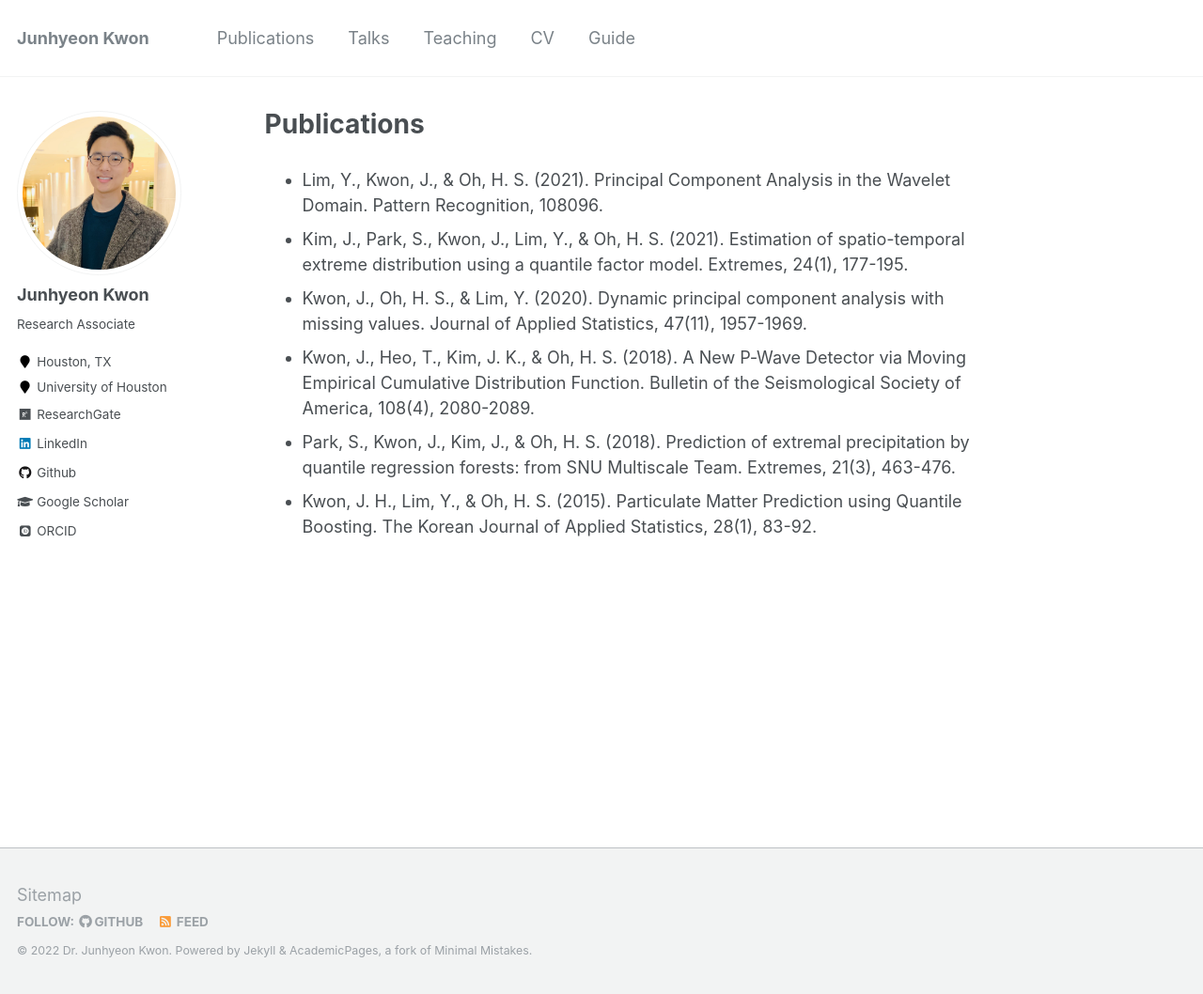
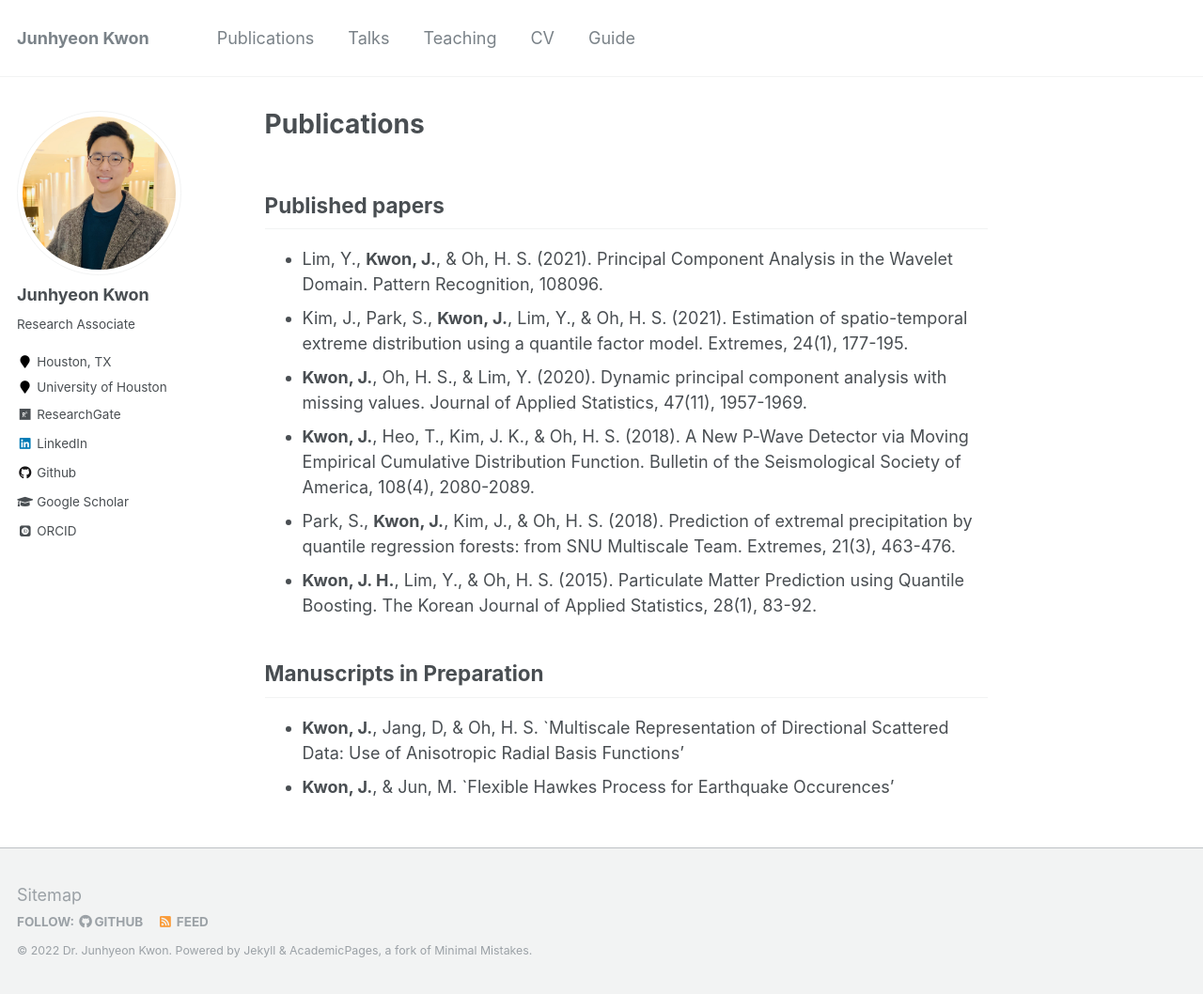
Before and after one commit to JunhyeonKwon/junhyeonkwon.github.io, a Jekyll site: the page built from _pages/publications.md, in a window 1280 px wide and 1058 px high. Shown: the whole window at 94% size. Built offline with Jekyll 4.4.1, drawn with Linux system fonts in a browser that asks for light colours; some web fonts are replaced.

Commit message:
Update publications.md

```diff
--- a/_pages/publications.md
+++ b/_pages/publications.md
@@ -4,9 +4,16 @@ permalink: /publications/
 author_profile: true
 ---
 
-- Lim, Y., Kwon, J., & Oh, H. S. (2021). Principal Component Analysis in the Wavelet Domain. Pattern Recognition, 108096.
-- Kim, J., Park, S., Kwon, J., Lim, Y., & Oh, H. S. (2021). Estimation of spatio-temporal extreme distribution using a quantile factor model. Extremes, 24(1), 177-195.
-- Kwon, J., Oh, H. S., & Lim, Y. (2020). Dynamic principal component analysis with missing values. Journal of Applied Statistics, 47(11), 1957-1969.
-- Kwon, J., Heo, T., Kim, J. K., & Oh, H. S. (2018). A New P‐Wave Detector via Moving Empirical Cumulative Distribution Function. Bulletin of the Seismological Society of America, 108(4), 2080-2089.
-- Park, S., Kwon, J., Kim, J., & Oh, H. S. (2018). Prediction of extremal precipitation by quantile regression forests: from SNU Multiscale Team. Extremes, 21(3), 463-476.
-- Kwon, J. H., Lim, Y., & Oh, H. S. (2015). Particulate Matter Prediction using Quantile Boosting. The Korean Journal of Applied Statistics, 28(1), 83-92.
+## Published papers
+
+- Lim, Y., **Kwon, J.**, & Oh, H. S. (2021). Principal Component Analysis in the Wavelet Domain. Pattern Recognition, 108096.
+- Kim, J., Park, S., **Kwon, J.**, Lim, Y., & Oh, H. S. (2021). Estimation of spatio-temporal extreme distribution using a quantile factor model. Extremes, 24(1), 177-195.
+- **Kwon, J.**, Oh, H. S., & Lim, Y. (2020). Dynamic principal component analysis with missing values. Journal of Applied Statistics, 47(11), 1957-1969.
+- **Kwon, J.**, Heo, T., Kim, J. K., & Oh, H. S. (2018). A New P‐Wave Detector via Moving Empirical Cumulative Distribution Function. Bulletin of the Seismological Society of America, 108(4), 2080-2089.
+- Park, S., **Kwon, J.**, Kim, J., & Oh, H. S. (2018). Prediction of extremal precipitation by quantile regression forests: from SNU Multiscale Team. Extremes, 21(3), 463-476.
+- **Kwon, J. H.**, Lim, Y., & Oh, H. S. (2015). Particulate Matter Prediction using Quantile Boosting. The Korean Journal of Applied Statistics, 28(1), 83-92.
+
+## Manuscripts in Preparation
+
+- **Kwon, J.**, Jang, D, & Oh, H. S. `Multiscale Representation of Directional Scattered Data: Use of Anisotropic Radial Basis Functions'
+- **Kwon, J.**, & Jun, M. `Flexible Hawkes Process for Earthquake Occurences'
```
